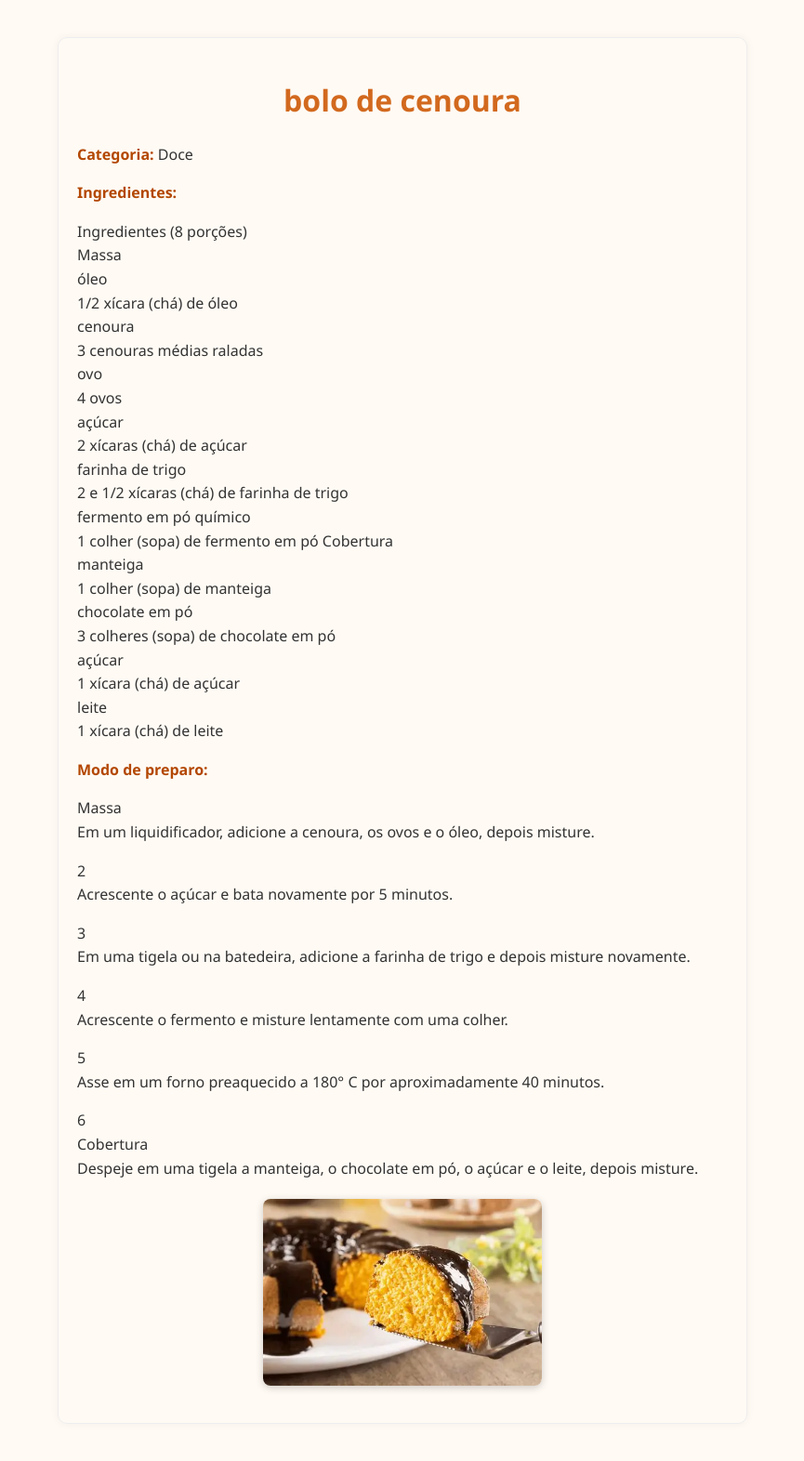
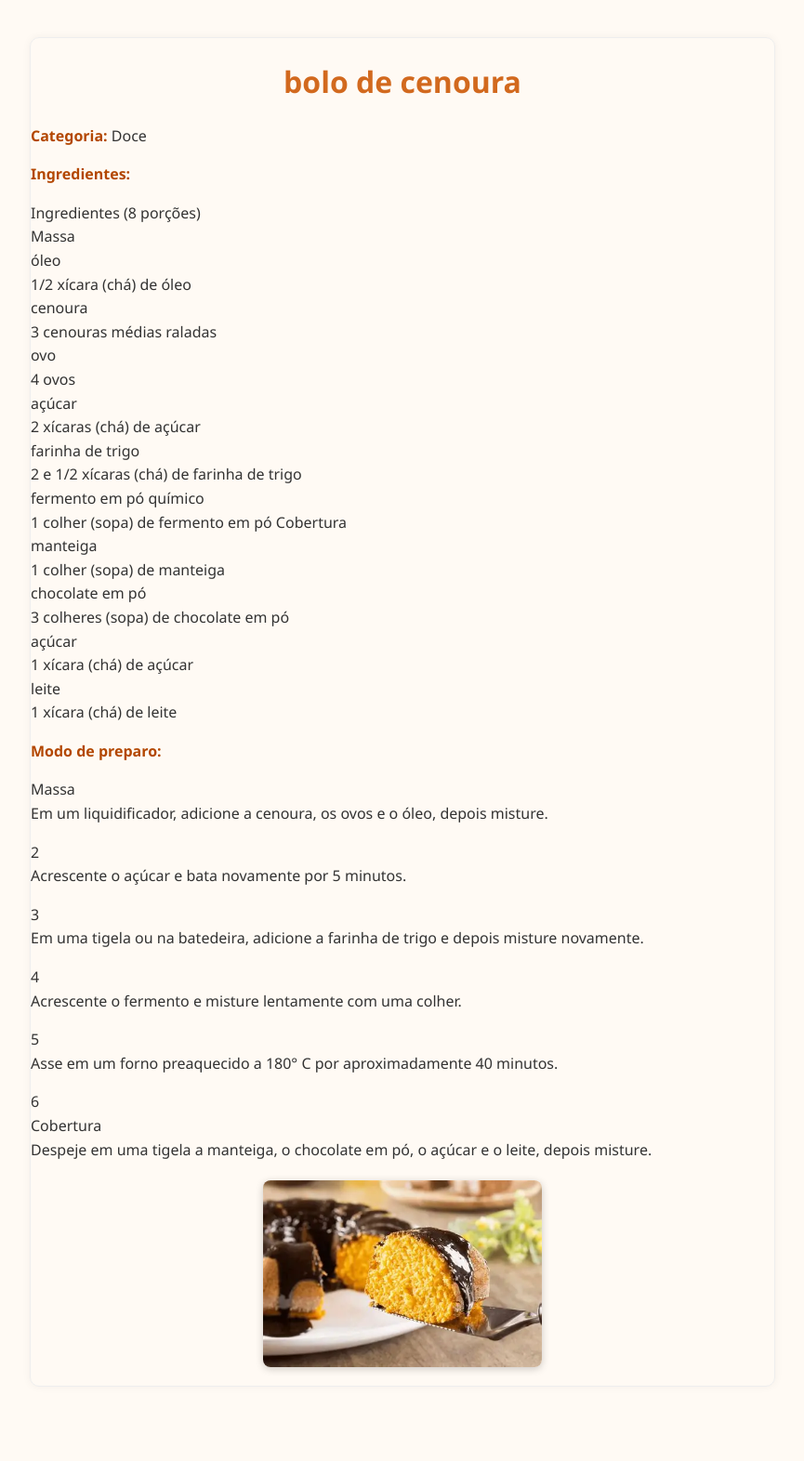
Before and after one commit to LEILE46/receitas-de-cozinha, a Django app: page /2/ in a window 1280 px wide. Shown: the whole page at 93% size, without its empty margins (207-1072 px from the left). After the commit the page ends 1492 px from the top, so only its background shows below. Run offline with Django 5.2, Linux system fonts and the light colour scheme; data comes from the database, SQL or seed files in the repository.

Commit message:
arrrumei

```diff
--- a/receitas/templates/detalhes.html
+++ b/receitas/templates/detalhes.html
@@ -11,8 +11,8 @@
             background-color: #fffaf4;
             color: #333;
             margin: 40px auto;
-            max-width: 700px;
-            padding: 20px;
+            max-width: 800px;
+            padding: 0px;
             line-height: 1.6;
             border: 1px solid #eee;
             border-radius: 10px;
--- a/receitas/templates/lista.html
+++ b/receitas/templates/lista.html
@@ -9,7 +9,7 @@ body {
 }
 
 .container {
-    max-width: 900px; /* ligeiramente menor para melhor proporção */
+    max-width: 1200px; /* ligeiramente menor para melhor proporção */
     margin: 40px auto;
     padding: 20px;
 }
@@ -43,8 +43,8 @@ h1 {
 /* Grid de cards */
 .card-grid {
     display: grid;
-    grid-template-columns: repeat(auto-fit, minmax(200px, 1fr)); /* cards menores */
-    gap: 20px;
+    grid-template-columns: repeat(auto-fit, minmax(300px, 1fr)); /* cards menores */
+    gap: 40px;
 }
 
 /* Card */
```
